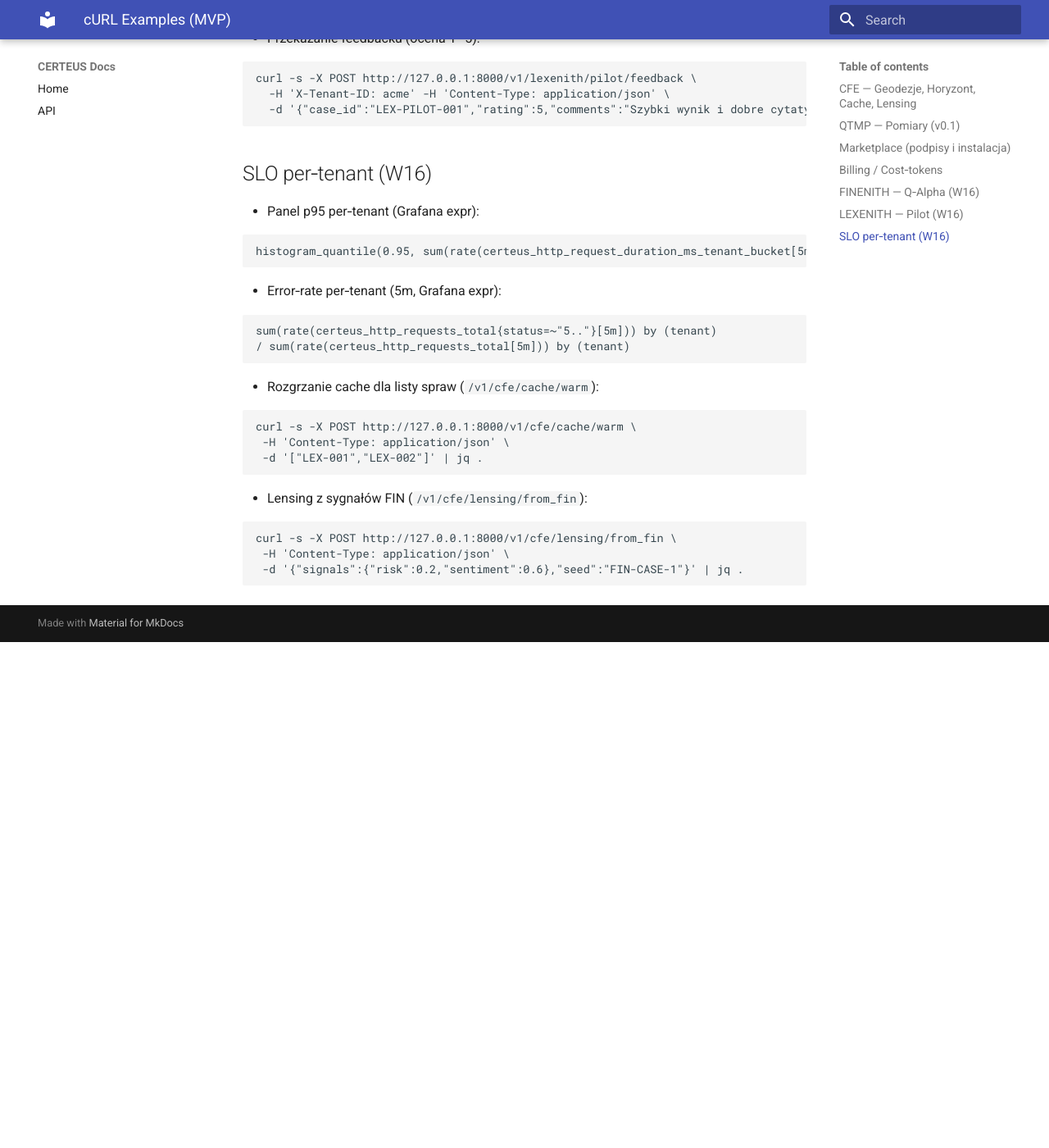
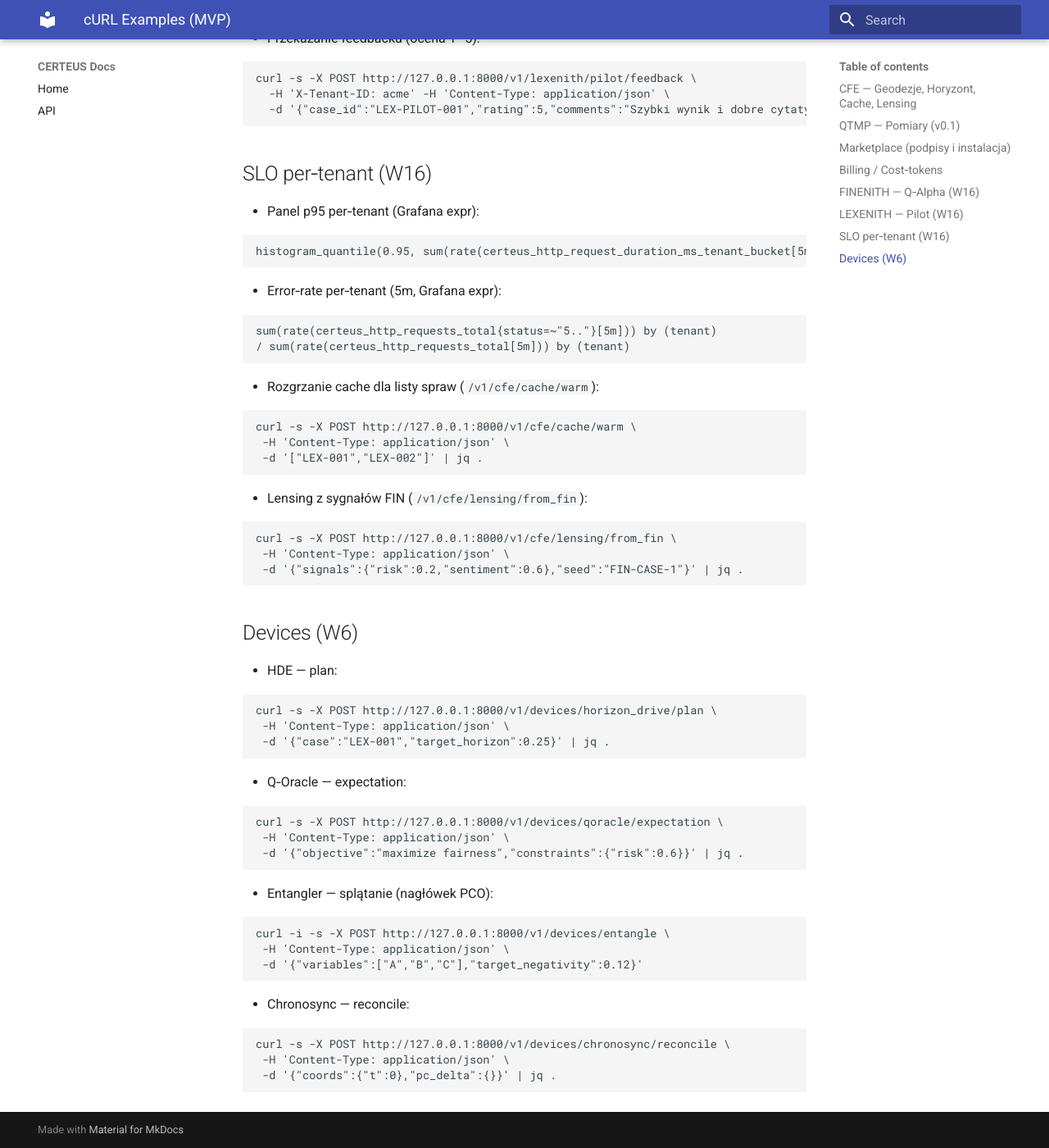
Before and after one commit to CERTEUS/certeus, an MkDocs documentation site: the page built from docs/curl_examples.md, in a window 1280 px wide and 1400 px high, scrolled down 4689 px. Shown: the whole window at 82% size. Built offline with MkDocs 1.6.1 and Material for MkDocs 9.7.7, drawn with Linux system fonts in a browser that asks for light colours; before the commit the page ends 5472 px from its top, so only the background shows below that.

Commit message:
docs(ui): add Devices cURL examples + link Devices in landing

````diff
--- a/docs/curl_examples.md
+++ b/docs/curl_examples.md
@@ -286,3 +286,33 @@
  -H 'Content-Type: application/json' \
  -d '{"signals":{"risk":0.2,"sentiment":0.6},"seed":"FIN-CASE-1"}' | jq .
 ```
+
+## Devices (W6)
+
+- HDE — plan:
+```
+curl -s -X POST http://127.0.0.1:8000/v1/devices/horizon_drive/plan \
+ -H 'Content-Type: application/json' \
+ -d '{"case":"LEX-001","target_horizon":0.25}' | jq .
+```
+
+- Q‑Oracle — expectation:
+```
+curl -s -X POST http://127.0.0.1:8000/v1/devices/qoracle/expectation \
+ -H 'Content-Type: application/json' \
+ -d '{"objective":"maximize fairness","constraints":{"risk":0.6}}' | jq .
+```
+
+- Entangler — splątanie (nagłówek PCO):
+```
+curl -i -s -X POST http://127.0.0.1:8000/v1/devices/entangle \
+ -H 'Content-Type: application/json' \
+ -d '{"variables":["A","B","C"],"target_negativity":0.12}'
+```
+
+- Chronosync — reconcile:
+```
+curl -s -X POST http://127.0.0.1:8000/v1/devices/chronosync/reconcile \
+ -H 'Content-Type: application/json' \
+ -d '{"coords":{"t":0},"pc_delta":{}}' | jq .
+```
````
